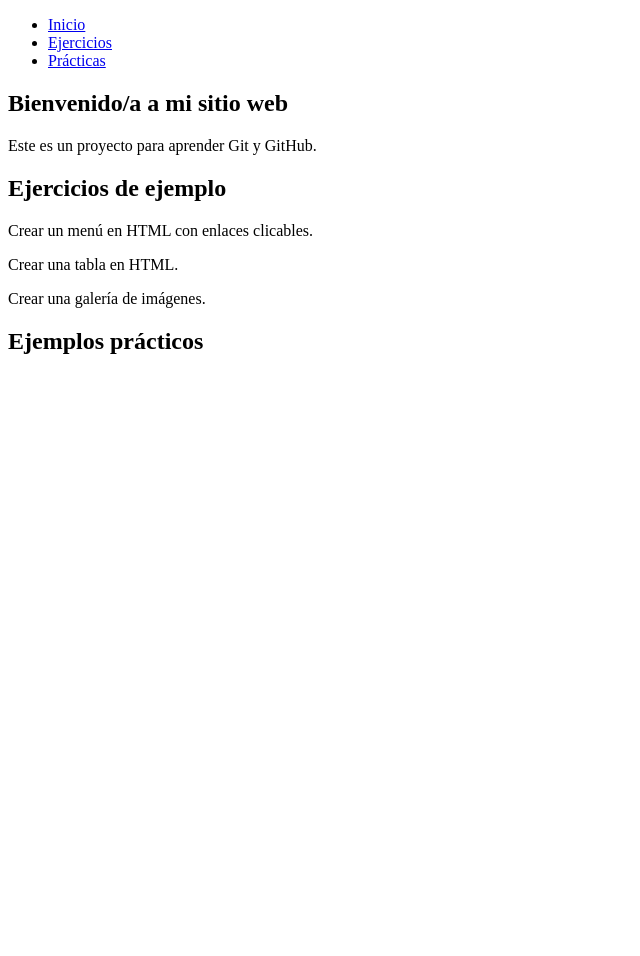
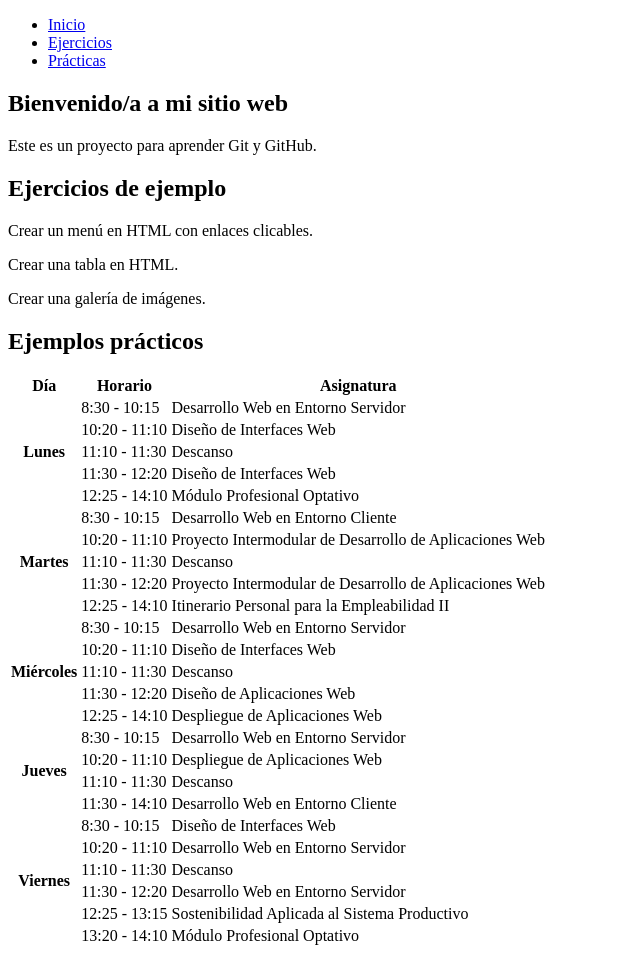
Before and after one commit to ubedapau-cdfp/UD1Tarea, a plain HTML site: page index.html in a window 1280 px wide. Shown: the whole page, without its empty margins (0-640 px from the left). Before the commit the page ends 800 px from the top, so only its background shows below. Drawn offline with Linux system fonts and the light colour scheme.

Commit message:
Añadir tabla con información (Horario de clases)

```diff
--- a/index.html
+++ b/index.html
@@ -31,7 +31,127 @@
 
     <section id="practicas">
         <h1>Ejemplos prácticos</h1>
-        <p></p>
+            <table>
+                <thead>
+                    <tr>
+                        <th>Día</th>
+                        <th>Horario</th>
+                        <th>Asignatura</th>
+                    </tr>
+                </thead>
+                <tbody>
+                    <tr>
+                        <th rowspan="5">Lunes</th>
+                        <td>8:30 - 10:15</td>
+                        <td>Desarrollo Web en Entorno Servidor</td>
+                    </tr>
+                    <tr>
+                        <td>10:20 - 11:10 </th>
+                        <td>Diseño de Interfaces Web</td>
+                    </tr>
+                    <tr>
+                        <td>11:10 - 11:30</th>
+                        <td>Descanso</th>
+                    </tr>
+                    <tr>
+                        <td>11:30 - 12:20</th>
+                        <td>Diseño de Interfaces Web</td>
+                    </tr>
+                    <tr>
+                        <td>12:25 - 14:10</th>
+                        <td>Módulo Profesional Optativo</td>
+                    </tr>
+
+                    <tr>
+                        <th rowspan="5">Martes</th>
+                        <td>8:30 - 10:15</td>
+                        <td>Desarrollo Web en Entorno Cliente</td>
+                    </tr>
+                    <tr>
+                        <td>10:20 - 11:10</th>
+                        <td>Proyecto Intermodular de Desarrollo de Aplicaciones Web</td>
+                    </tr>
+                    <tr>
+                        <td>11:10 - 11:30</td>
+                        <td>Descanso</td>
+                    </tr>
+                    <tr>
+                        <td>11:30 - 12:20</th>
+                        <td>Proyecto Intermodular de Desarrollo de Aplicaciones Web</td>
+                    </tr>
+                    <tr>
+                        <td>12:25 - 14:10</td>
+                        <td>Itinerario Personal para la Empleabilidad II</td>
+                    </tr>
+
+
+                    <tr>
+                        <th rowspan="5">Miércoles</th>
+                        <td>8:30 - 10:15</td>
+                        <td>Desarrollo Web en Entorno Servidor</td>
+                    </tr>
+                    <tr>
+                        <td>10:20 - 11:10</td>
+                        <td>Diseño de Interfaces Web</td>
+                    </tr>
+                    <tr>
+                        <td>11:10 - 11:30</th>
+                        <td>Descanso</th>
+                    </tr>
+                    <tr>
+                        <td>11:30 - 12:20</td>
+                        <td>Diseño de Aplicaciones Web</td>
+                    </tr>
+                    <tr>
+                        <td>12:25 - 14:10</th>
+                        <td>Despliegue de Aplicaciones Web</td>
+                    </tr>
+
+                    <tr>
+                        <th rowspan="4">Jueves</th>
+                        <td>8:30 - 10:15</td>
+                        <td>Desarrollo Web en Entorno Servidor</td>
+                    </tr>
+                    <tr>
+                        <td>10:20 - 11:10</th>
+                        <td>Despliegue de Aplicaciones Web</td>
+                    </tr>
+                    <tr>
+                        <td>11:10 - 11:30</td>
+                        <td>Descanso</td>
+                    </tr>
+                    <tr>
+                        <td>11:30 - 14:10</td>
+                        <td>Desarrollo Web en Entorno Cliente</td>
+                    </tr>
+
+                    <tr>
+                        <th rowspan="6">Viernes</th>
+                        <td>8:30 - 10:15</td>
+                        <td>Diseño de Interfaces Web</td>
+                    </tr>
+                    <tr>
+                        <td>10:20 - 11:10</td>
+                        <td>Desarrollo Web en Entorno Servidor</td>
+                    </tr>
+                    <tr>
+                        <td>11:10 - 11:30</td>
+                        <td>Descanso</td>
+                    </tr>
+                    <tr>
+                        <td>11:30 - 12:20</td>
+                        <td>Desarrollo Web en Entorno Servidor</td>
+                    </tr>
+                    <tr>
+                        <td>12:25 - 13:15</td>
+                        <td>Sostenibilidad Aplicada al Sistema Productivo</td>
+                    </tr>
+                    <tr>
+                        <td>13:20 - 14:10</td>
+                        <td>Módulo Profesional Optativo</td>
+                    </tr>
+                </tbody>
+            </table>
     </section>
     </main>
 </body>
```
